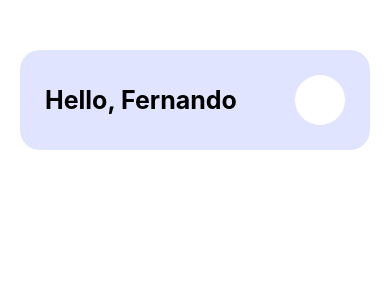
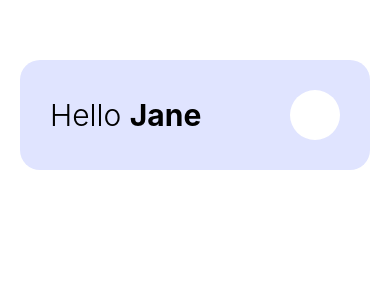
Before and after one commit to feMoraes0/wallet-mobile, a React Native app: screen / in a window 390 px wide. Shown: the top 300 px of the page. Built offline with nearby package versions, Linux system fonts and the light colour scheme.

Commit message:
fix(settingscard): update animation and text style

```diff
--- a/src/screens/Home/components/SettingsCard/index.tsx
+++ b/src/screens/Home/components/SettingsCard/index.tsx
@@ -9,7 +9,7 @@ const SettingsCard = () => {
   const sizeAnimation = new Animated.Value(sizeAnimationValue);
 
   function sizeAnimationUpdate() {
-    sizeAnimationValue = sizeAnimationValue ? 0 : 1;
+    sizeAnimationValue = Number(!sizeAnimationValue);
     Animated.timing(sizeAnimation, {
       toValue: sizeAnimationValue,
       duration: 500,
@@ -24,11 +24,15 @@ const SettingsCard = () => {
         {
           marginTop: sizeAnimation.interpolate({
             inputRange: [0, 1],
-            outputRange: [50.0, 0]
+            outputRange: [60.0, 0]
           }),
           marginHorizontal: sizeAnimation.interpolate({
             inputRange: [0, 1],
             outputRange: [20.0, 0]
+          }),
+          paddingTop: sizeAnimation.interpolate({
+            inputRange: [0, 1],
+            outputRange: [30.0, 90.0],
           }),
           borderRadius: sizeAnimation.interpolate({
             inputRange: [0, 1],
@@ -36,14 +40,14 @@ const SettingsCard = () => {
           }),
           height: sizeAnimation.interpolate({
             inputRange: [0, 1],
-            outputRange: [100.0, screenHeight]
+            outputRange: [110.0, screenHeight]
           }),
 
         }
       ]}
     >
       <View style={styles.header}>
-        <Text style={styles.title}>Hello, Fernando</Text>
+        <Text style={styles.title}>Hello <Text style={styles.titleBold}>Jane</Text></Text>
         <TouchableOpacity onPress={() => sizeAnimationUpdate()}>
           <View style={styles.buttonCircle}></View>
         </TouchableOpacity>
--- a/src/screens/Home/components/SettingsCard/style.tsx
+++ b/src/screens/Home/components/SettingsCard/style.tsx
@@ -3,7 +3,8 @@ import { StyleSheet } from 'react-native';
 const styles = StyleSheet.create({
   card: {
     backgroundColor: '#e0e4ff',
-    padding: 25.0,
+    paddingBottom: 30.0,
+    paddingHorizontal: 30.0,
   },
   header: {
     flexDirection: 'row',
@@ -11,8 +12,11 @@ const styles = StyleSheet.create({
     justifyContent: 'space-between',
   },
   title: {
-    fontSize: 25.0,
-    fontWeight: 'bold',
+    fontSize: 30.0,
+    fontWeight: '300'
+  },
+  titleBold: {
+    fontWeight: 'bold'
   },
   buttonCircle: {
     width: 50.0,
```
